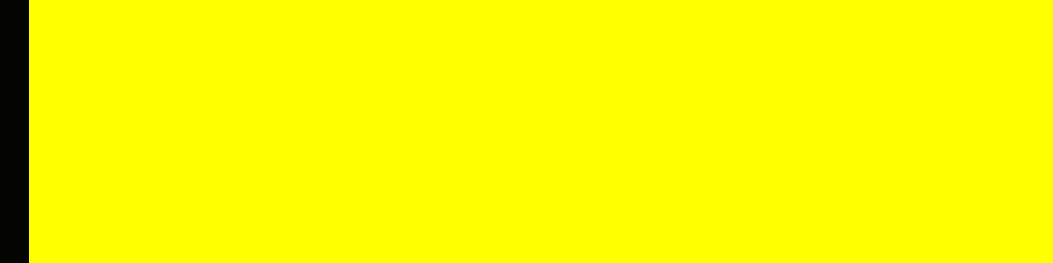
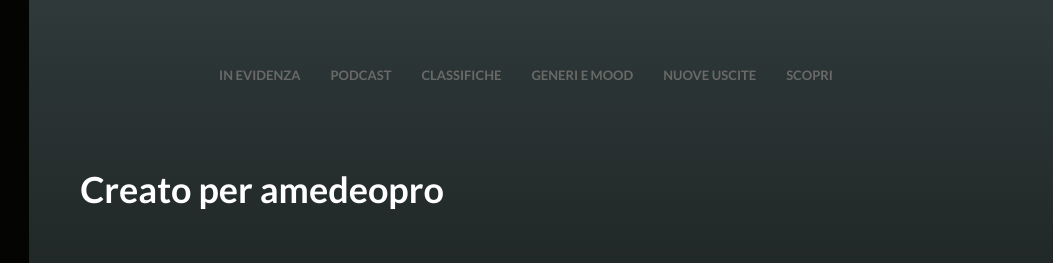
Before and after one commit to amedeopro/html-spotify, a plain HTML site: page index.html in a window 1280 px wide. Shown: the top 263 px of the page, 227-1280 px from the left. Drawn offline with nearby package versions, Linux system fonts and the light colour scheme.

Commit message:
iniziata parte centrale

```diff
--- a/index.html
+++ b/index.html
@@ -59,7 +59,36 @@
         </div>
       </div>
       <div class="conteiner-flex contenuto-centrale">
+        <div class="container-flex menu-centro">
 
+          <div class="item-menu-centro">
+            <a href="#">in evidenza</a>
+          </div>
+
+          <div class="item-menu-centro">
+            <a href="#">podcast</a>
+          </div>
+
+          <div class="item-menu-centro">
+            <a href="#">classifiche</a>
+          </div>
+
+          <div class="item-menu-centro">
+            <a href="#">generi e mood</a>
+          </div>
+
+          <div class="item-menu-centro">
+            <a href="#">nuove uscite</a>
+          </div>
+
+          <div class="item-menu-centro">
+            <a href="#">scopri</a>
+          </div>
+
+        </div>
+        <div class="container-flex testo-centro">
+          <h1>Creato per amedeopro</h1>
+        </div>
       </div>
     </div>
     <div class="conteiner-flex footer">
--- a/style.css
+++ b/style.css
@@ -89,9 +89,35 @@
   flex-direction: row;
   width: 80%;
   height: 90vh;
-  background: yellow;
+  background: linear-gradient( #2f393a , #080a07);
 }
 
+.menu-centro{
+  flex-direction: row;
+  width: 100%;
+  height: 150px;
+  line-height: 150px;
+  justify-content: center;
+}
+
+.item-menu-centro a{
+  margin-right: 30px;
+  font-size: 13px;
+  text-decoration: none;
+  color: #696a67;
+  text-transform: uppercase;
+  font-weight: 700;
+}
+
+.testo-centro{
+  width: 90%;
+  margin: auto;
+  color: white;
+}
+
+.testo-centro h1{
+  font-weight: 700;
+}
 .footer{
   flex-direction: row;
   width: 100%;
```
